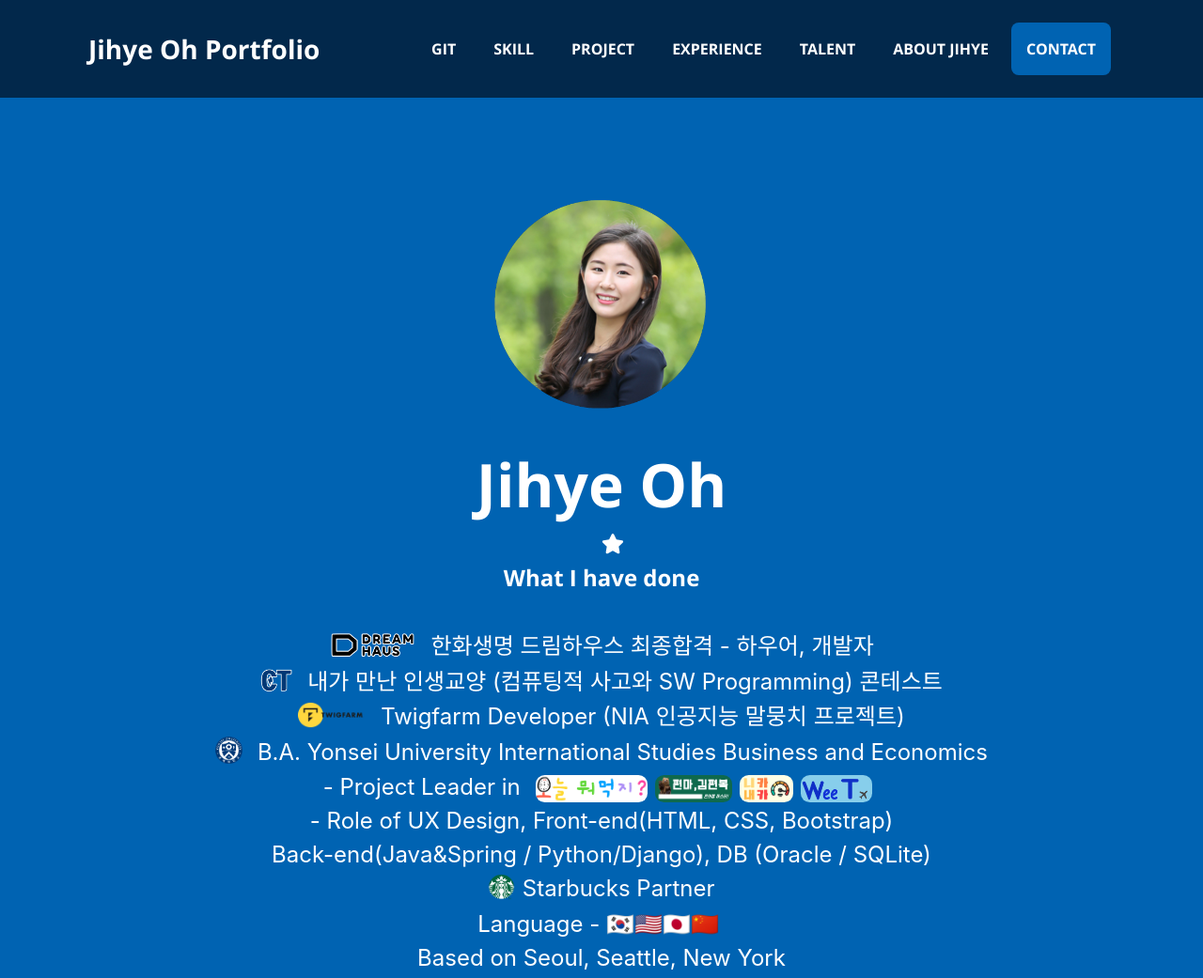
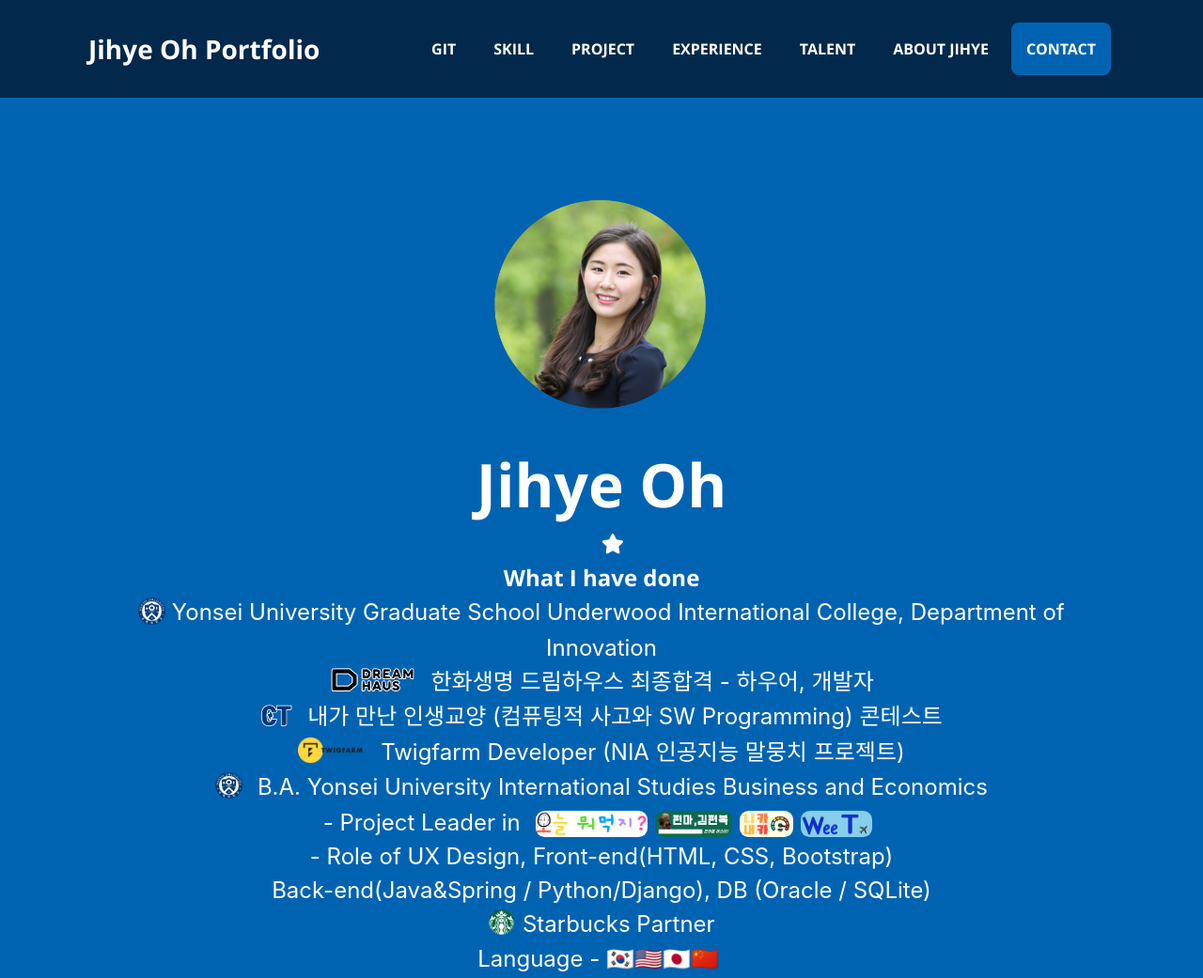
Before and after one commit to JihyeHaley/JihyeHaley.github.io, a plain HTML site: page index.html in a window 1280 px wide. Shown: the top 1041 px of the page at 94% size. Drawn offline with nearby package versions, Linux system fonts and the light colour scheme; a web font is replaced by a local one.

Commit message:
code management

```diff
--- a/index.html
+++ b/index.html
@@ -51,7 +51,7 @@
                 <i class="fas fa-star fa-lg mt-2 ml-4"></i>
                 <!-- Masthead Subheading-->
                 <p class='pre-wrap masthead-subheading font-weight-normal mb-1 mt-2'><a class='font-weight-bold mb-4'>What I have done</a>
-<!-- <img src='assets/img/yonsei1.png' class ='img-height-12-0'></img> Graduate School of Communication at Yonsei University, Design Intelligence -->
+<img src='assets/img/yonsei1.png' class ='img-height-12-0'></img> Yonsei University Graduate School Underwood International College, Department of Innovation
 <a class='mb-5'><img src='assets/img/드림하우스.png' class ='img-height-12-0 mr-3'>한화생명 드림하우스 최종합격 - 하우어, 개발자</a>
 <a class='mt-5 mb-5 text-bold text-white js-scroll-trigger' href='#ct'><img src='assets/img/ct_logo.png' class ='img-height-12-0 mr-3'>내가 만난 인생교양 (컴퓨팅적 사고와 SW Programming) 콘테스트</a>
 <a class='mt-5 mb-5 text-bold text-white js-scroll-trigger' href='#twigfarm'><img src='assets/img/twigfarm.png' class ='img-height-12-0 mr-3'>Twigfarm Developer (NIA 인공지능 말뭉치 프로젝트)</a>
```
